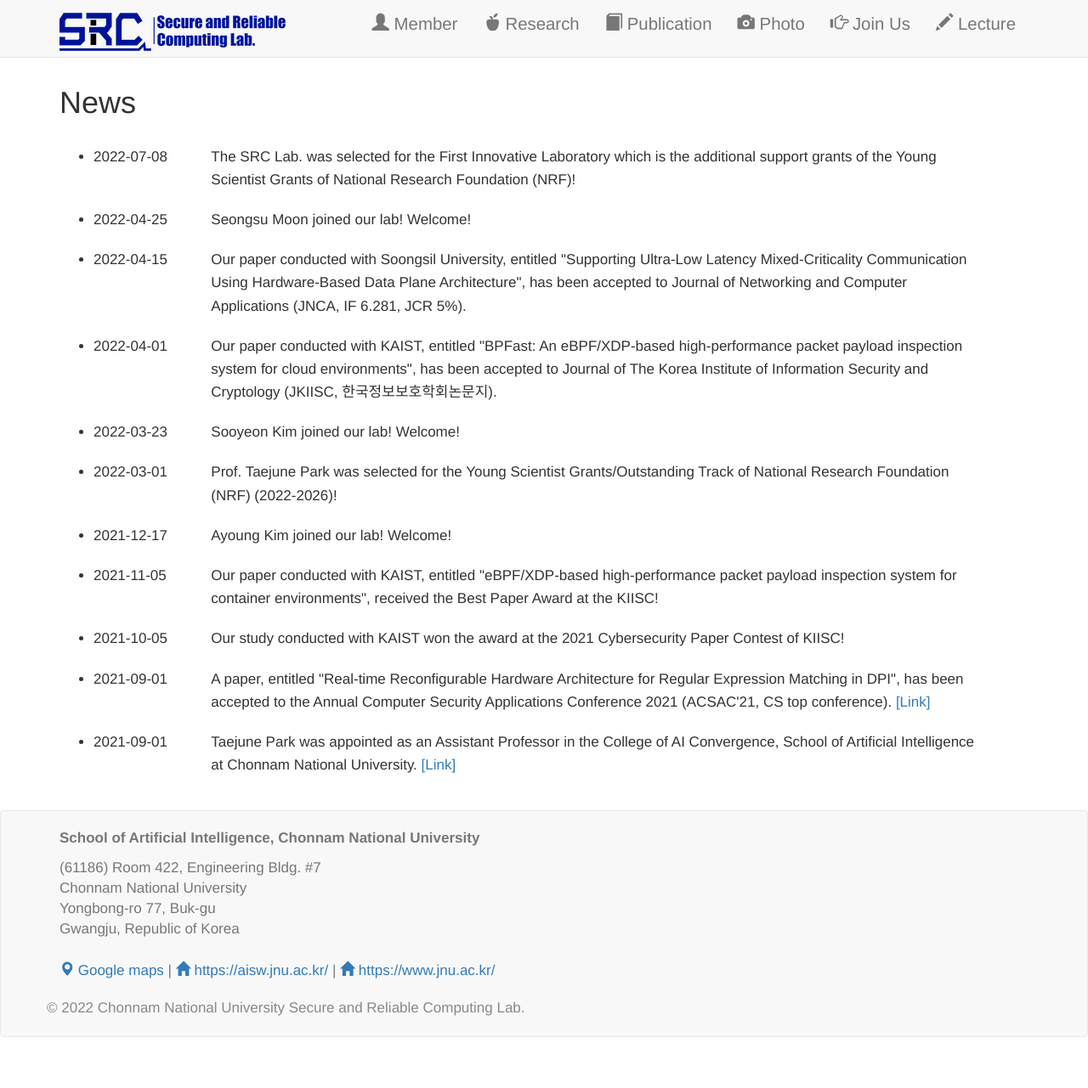
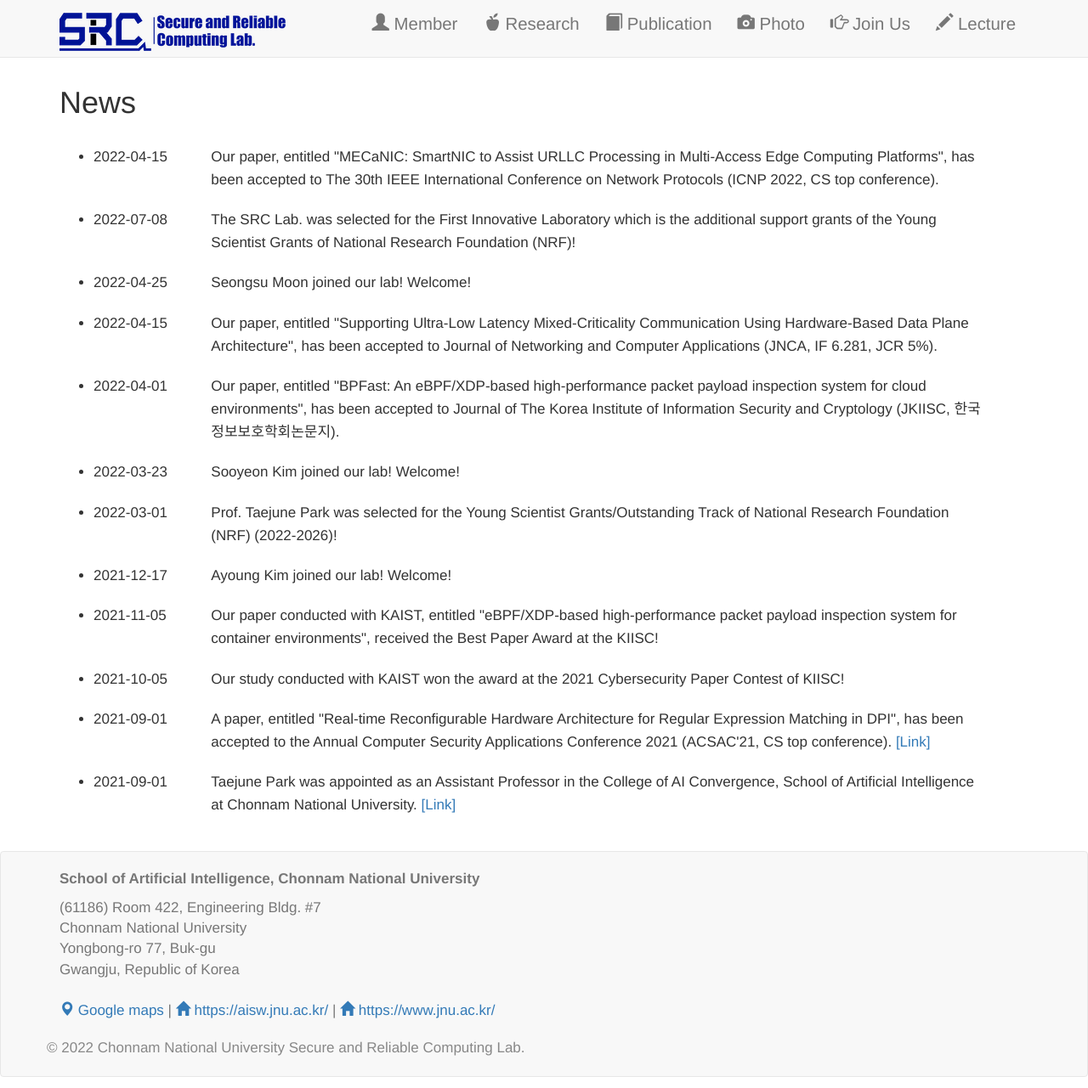
Before and after one commit to src-jnu/src-jnu.github.io, a Jekyll site: the page built from page/news.html, in a window 1280 px wide. Shown: the whole page at 85% size. Built offline with Jekyll 4.4.1, drawn with Linux system fonts in a browser that asks for light colours; nearby versions of some CDN libraries; a style sheet for code colours, icons or effects is not loaded; before the commit the page ends 1234 px from its top, so only the background shows below that.

Commit message:
Update news.yml

```diff
--- a/_data/news/news.yml
+++ b/_data/news/news.yml
@@ -1,14 +1,17 @@
 ---
+- title: Our paper, entitled "MECaNIC&#58; SmartNIC to Assist URLLC Processing in Multi-Access Edge Computing Platforms", has been accepted to The 30th IEEE International Conference on Network Protocols (ICNP 2022, CS top conference).
+  date: 2022-04-15
+
 - title: The SRC Lab. was selected for the First Innovative Laboratory which is the additional support grants of the Young Scientist Grants of National Research Foundation (NRF)!
   date: 2022-07-08
 
 - title: Seongsu Moon joined our lab! Welcome!
   date: 2022-04-25
 
-- title: Our paper conducted with Soongsil University, entitled "Supporting Ultra-Low Latency Mixed-Criticality Communication Using Hardware-Based Data Plane Architecture", has been accepted to Journal of Networking and Computer Applications (JNCA, IF 6.281, JCR 5%).
+- title: Our paper, entitled "Supporting Ultra-Low Latency Mixed-Criticality Communication Using Hardware-Based Data Plane Architecture", has been accepted to Journal of Networking and Computer Applications (JNCA, IF 6.281, JCR 5%).
   date: 2022-04-15
 
-- title: Our paper conducted with KAIST, entitled "BPFast&#58; An eBPF/XDP-based high-performance packet payload inspection system for cloud environments", has been accepted to Journal of The Korea Institute of Information Security and Cryptology (JKIISC, 한국정보보호학회논문지).
+- title: Our paper, entitled "BPFast&#58; An eBPF/XDP-based high-performance packet payload inspection system for cloud environments", has been accepted to Journal of The Korea Institute of Information Security and Cryptology (JKIISC, 한국정보보호학회논문지).
   date: 2022-04-01
 
 - title: Sooyeon Kim joined our lab! Welcome!
```
